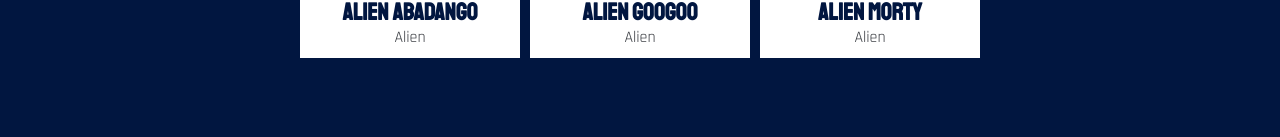
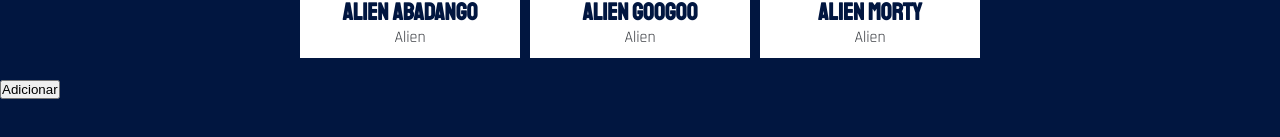
Before and after one commit to future4code/lamarr-Glhazyanno-Braga, a React (Create React App) app in the folder modulo4/revisao-react/revisao-react/: page / in a window 1280 px wide. Shown: the part 527-664 px from the top of the page. Built offline with nearby package versions, Linux system fonts and the light colour scheme; a web font is replaced by a local one.

Commit message:
Pilar3-revisao

```diff
--- a/modulo4/revisao-react/revisao-react/src/App.js
+++ b/modulo4/revisao-react/revisao-react/src/App.js
@@ -5,13 +5,34 @@ import { GlobalStyle } from './GlobalStyle';
 import { DetailsPage } from './pages/Detailspage/DetailsPage';
 import { Homepage } from './pages/Homepage/Homepage';
 import {results} from './data/data';
+import { useState } from 'react';
 
 function App() {
+
+  const [character,setCharacter] = useState(results)
+
+
+  const addCharacter =() =>{
+       const newCharacter ={
+        "id": 20,
+        "name": "teste",
+        "species": "Human",
+        "origin": {
+            "name": "Earth"
+    },
+    "image": "https://rickandmortyapi.com/api/character/avatar/20.jpeg"
+       }
+
+      const characterList =[...character, newCharacter]
+      setCharacter(characterList)
+}
+
+
   return (
     <div className="App">
-      <Homepage results={results}  />
+      <Homepage character={character}  />
       <GlobalStyle/>
-
+      <button onClick={addCharacter}>Adicionar</button>
     </div>
   );
 }
--- a/modulo4/revisao-react/revisao-react/src/pages/Homepage/Homepage.js
+++ b/modulo4/revisao-react/revisao-react/src/pages/Homepage/Homepage.js
@@ -4,13 +4,13 @@ import { HomePageContainer } from "./style";
 import { results } from "../../data/data";
 
 export function Homepage(props){
-         const { image, name, species }=props
+         const { character }=props
 
 
-         const renderList = results.map( char =>{
+         const renderList = character.map( char =>{
                return(
                 <Card
-
+                key = {char.id}
                 img = {char.image}
                 name = {char.name}
                 species={char.species}
```
